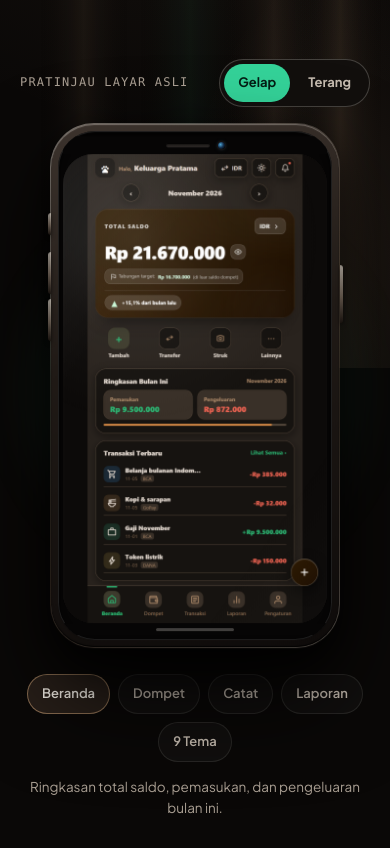
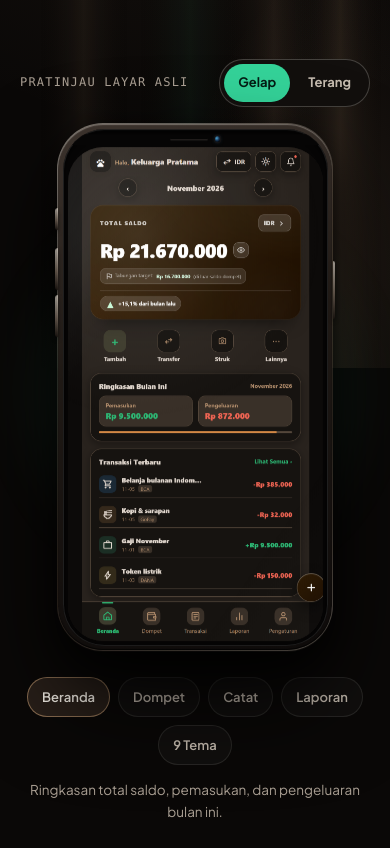
Before and after one commit to kzdyang/kzdyang.github.io, a plain HTML site: page dompetrumah/index.html in a window 390 px wide. Shown: the part 476-1324 px from the top of the page. Drawn offline with nearby package versions, Linux system fonts and the light colour scheme.

Commit message:
Make phone chassis taller 9:17.45 with edge-to-edge screen crop

```diff
--- a/css/style.css
+++ b/css/style.css
@@ -491,18 +491,18 @@ button {
   transform: scale(1.06);
 }
 
-/* Sasis Ponsel Titanium Realistis + Tombol Fisik + Kaca OLED */
+/* Sasis Ponsel Titanium Realistis + Tombol Fisik + Layar Edge-to-Edge Lonjong */
 .showcase-phone {
   position: relative;
   z-index: 2;
   margin: 0;
-  width: min(290px, 76vw);
-  border-radius: 44px;
-  padding: 7px;
+  width: min(276px, 76vw);
+  border-radius: 46px;
+  padding: 4.5px;
   border: 1px solid transparent;
   background:
     linear-gradient(166deg, #3c332d 0%, #201a16 42%, #0e0b0a 100%) padding-box,
-    linear-gradient(148deg, rgba(255, 245, 232, 0.48) 0%, rgba(168, 152, 136, 0.16) 36%, rgba(44, 35, 28, 0.85) 68%, rgba(255, 242, 224, 0.26) 100%) border-box;
+    linear-gradient(148deg, rgba(255, 245, 232, 0.52) 0%, rgba(168, 152, 136, 0.18) 36%, rgba(44, 35, 28, 0.85) 68%, rgba(255, 242, 224, 0.28) 100%) border-box;
   box-shadow:
     0 46px 96px rgba(0, 0, 0, 0.82),
     0 14px 30px rgba(0, 0, 0, 0.56),
@@ -527,24 +527,24 @@ button {
 /* Tombol Fisik Samping (Action, Volume, Power) */
 .phone-hw-btn {
   position: absolute;
-  width: 3px;
-  border-radius: 3px;
-  background: linear-gradient(180deg, rgba(255, 246, 234, 0.55), rgba(112, 98, 86, 0.78) 55%, rgba(26, 20, 16, 0.92));
+  width: 2.5px;
+  border-radius: 2.5px;
+  background: linear-gradient(180deg, rgba(255, 246, 234, 0.58), rgba(112, 98, 86, 0.78) 55%, rgba(26, 20, 16, 0.92));
   box-shadow: 0 2px 4px rgba(0, 0, 0, 0.55);
   pointer-events: none;
 }
 .showcase-phone[data-mode="light"] .phone-hw-btn {
   background: linear-gradient(180deg, rgba(255, 255, 255, 0.92), rgba(154, 142, 130, 0.88) 60%, rgba(92, 82, 74, 0.95));
 }
-.phone-hw-action { left: -3.5px; top: 17%; height: 22px; border-radius: 3px 0 0 3px; }
-.phone-hw-vol-up { left: -3.5px; top: 24.5%; height: 42px; border-radius: 3px 0 0 3px; }
-.phone-hw-vol-dn { left: -3.5px; top: 33.5%; height: 42px; border-radius: 3px 0 0 3px; }
-.phone-hw-power  { right: -3.5px; top: 27%; height: 58px; border-radius: 0 3px 3px 0; }
+.phone-hw-action { left: -3px; top: 16%; height: 22px; border-radius: 3px 0 0 3px; }
+.phone-hw-vol-up { left: -3px; top: 23.5%; height: 42px; border-radius: 3px 0 0 3px; }
+.phone-hw-vol-dn { left: -3px; top: 32.5%; height: 42px; border-radius: 3px 0 0 3px; }
+.phone-hw-power  { right: -3px; top: 26%; height: 58px; border-radius: 0 3px 3px 0; }
 
-/* Bingkai Kaca Hitam OLED Presisi (Nested Radius: 44 - 7 = 37) */
+/* Bingkai Kaca Hitam OLED Ramping (Nested Radius: 46 - 4.5 = 41.5) */
 .phone-glass {
   position: relative;
-  border-radius: 37px;
+  border-radius: 41.5px;
   background: #060505;
   padding: 5px;
   box-shadow:
@@ -557,38 +557,40 @@ button {
 
 .phone-sensor-bar {
   position: relative;
-  height: 18px;
+  height: 11px;
+  margin-bottom: 2px;
   display: flex;
   align-items: center;
   justify-content: center;
-  gap: 8px;
+  gap: 7px;
   flex-shrink: 0;
   background: #060505;
 }
 
 .phone-earpiece {
-  width: 44px;
-  height: 3.5px;
+  width: 38px;
+  height: 2.5px;
   border-radius: 999px;
   background: linear-gradient(180deg, #1b1817, #2b2725);
   box-shadow: inset 0 1px 1px rgba(0, 0, 0, 0.9), 0 0.5px 0 rgba(255, 255, 255, 0.08);
 }
 
 .phone-camera {
-  width: 7px;
-  height: 7px;
+  width: 5.5px;
+  height: 5.5px;
   border-radius: 50%;
   background: radial-gradient(circle at 35% 35%, #4fa8d6 0%, #173352 46%, #05070c 82%);
   box-shadow:
-    0 0 0 1.5px #141212,
-    0 0 4px rgba(79, 168, 214, 0.25);
+    0 0 0 1.2px #141212,
+    0 0 4px rgba(79, 168, 214, 0.28);
 }
 
+/* Viewport Edge-to-Edge (41.5 - 5 = 36.5; proporsi lonjong 9:17.45 memangkas gutter desktop sisi kiri-kanan gambar) */
 .phone-viewport {
   position: relative;
   width: 100%;
-  aspect-ratio: 9 / 16;
-  border-radius: 30px;
+  aspect-ratio: 9 / 17.45;
+  border-radius: 35px;
   overflow: hidden;
   background: #0c0a09;
   box-shadow: inset 0 0 0 1px rgba(255, 255, 255, 0.05);
@@ -634,21 +636,6 @@ button {
   opacity: 0;
   transform: translateX(-120%) skewX(-18deg);
   background: linear-gradient(90deg, transparent 0%, rgba(255, 248, 236, 0.28) 50%, transparent 100%);
-}
-
-.phone-home-bar {
-  height: 12px;
-  display: flex;
-  align-items: center;
-  justify-content: center;
-  flex-shrink: 0;
-  background: #060505;
-}
-.phone-home-bar span {
-  width: 78px;
-  height: 3.5px;
-  border-radius: 999px;
-  background: rgba(245, 240, 232, 0.24);
 }
 
 /* Transisi fallback bila GSAP belum aktif */
```
